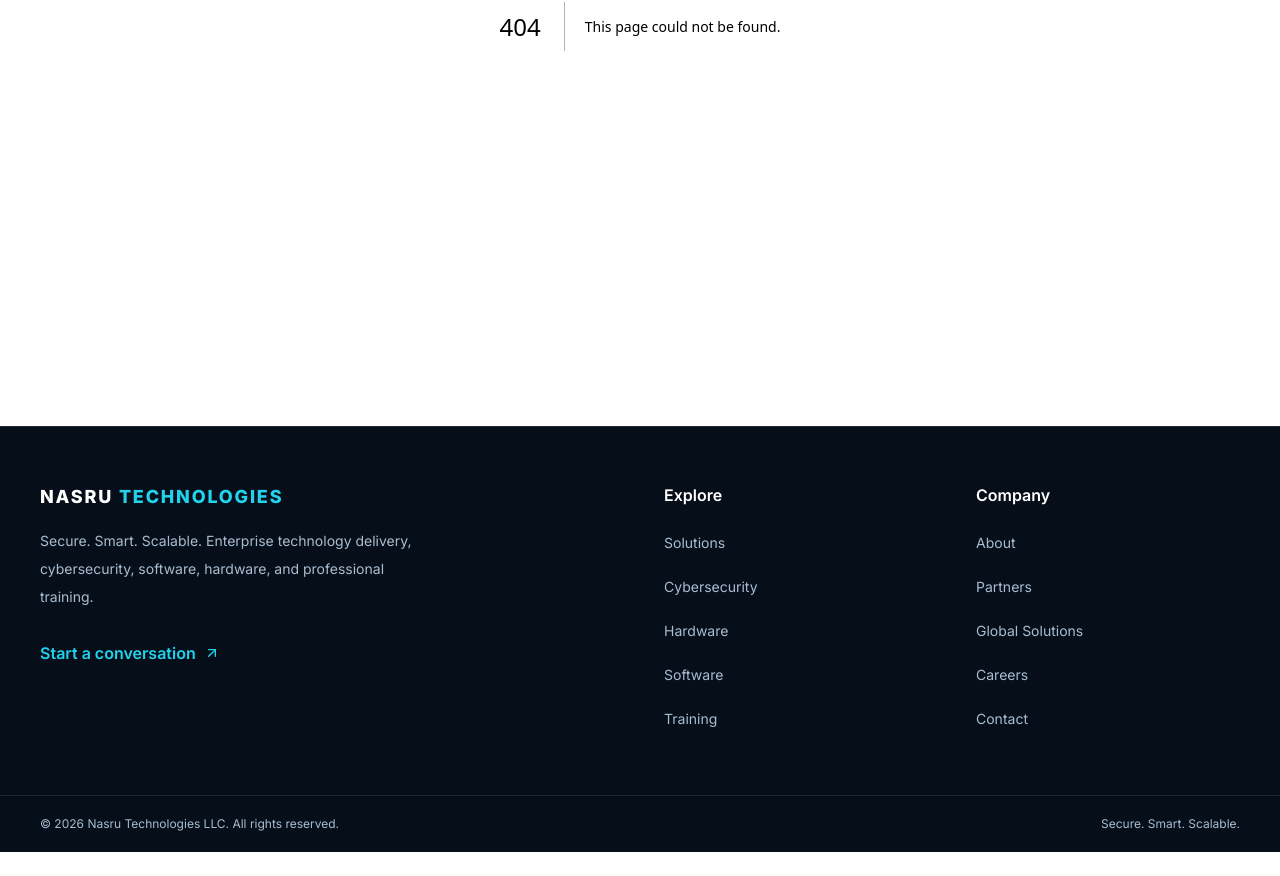
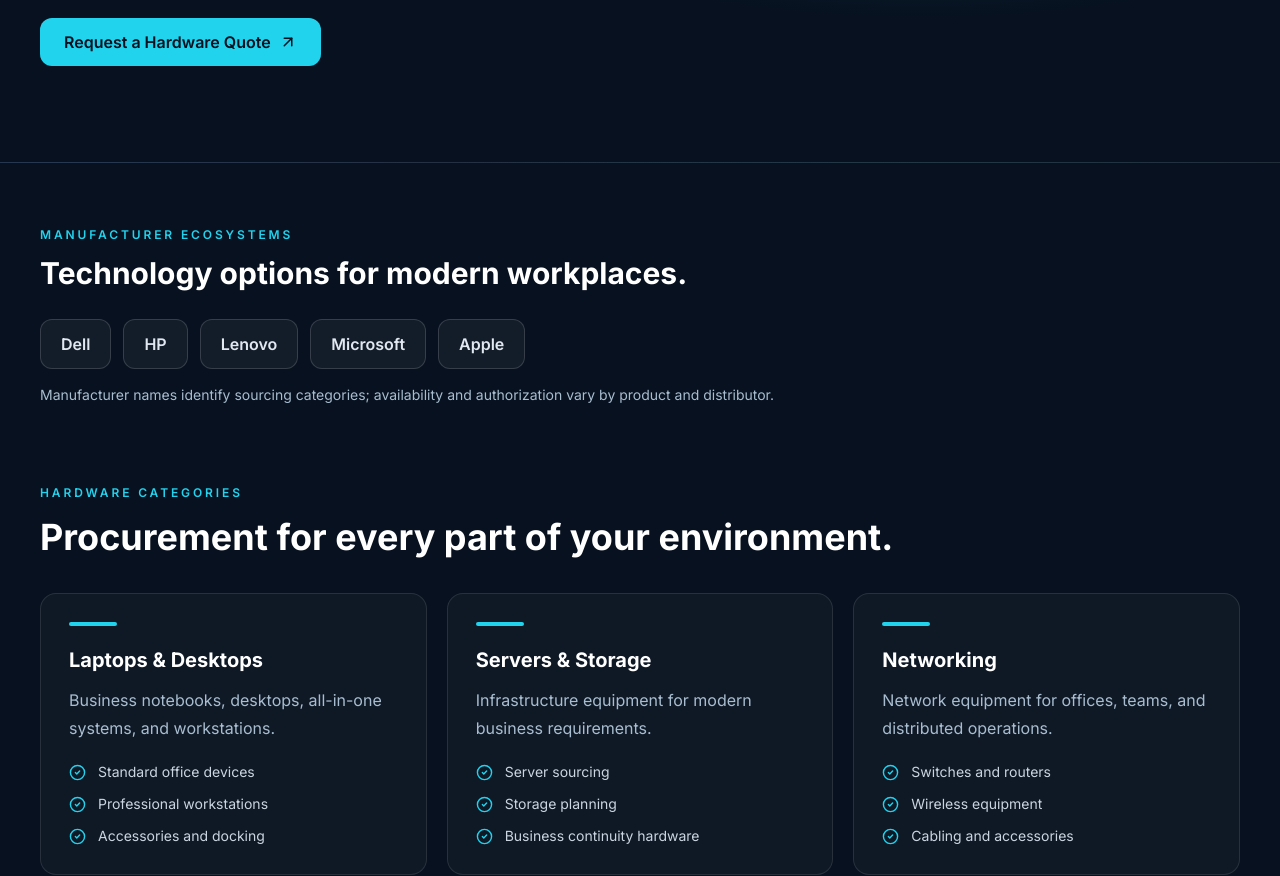
Before and after one commit to Natinael-hub/NASRU-TECHNOLOGIES, a Next.js app: page /smart in a window 1280 px wide. Before the commit this address had no page. Shown: the part 451-1327 px from the top of the page. Before the commit the page ends 1303 px from the top, so only its background shows below. Built offline with nearby package versions, Linux system fonts and the light colour scheme.

Commit message:
feat(phase2): add src/app/smart/page.tsx

```diff
--- /dev/null
+++ b/src/app/smart/page.tsx
@@ -0,0 +1,7 @@
+import type { Metadata } from "next";
+import { SectionIntro } from "@/components/section-intro";
+import { ServiceGrid } from "@/components/service-grid";
+export const metadata:Metadata={title:"Hardware Procurement",description:"Business laptops, desktops, servers, networking, and enterprise hardware procurement through Nasru Technologies.",alternates:{canonical:"/smart"}};
+const manufacturers=["Dell","HP","Lenovo","Microsoft","Apple"];
+const items=[{title:"Laptops & Desktops",description:"Business notebooks, desktops, all-in-one systems, and workstations.",bullets:["Standard office devices","Professional workstations","Accessories and docking"]},{title:"Servers & Storage",description:"Infrastructure equipment for modern business requirements.",bullets:["Server sourcing","Storage planning","Business continuity hardware"]},{title:"Networking",description:"Network equipment for offices, teams, and distributed operations.",bullets:["Switches and routers","Wireless equipment","Cabling and accessories"]},{title:"Displays & Peripherals",description:"Productivity equipment that supports effective workplaces.",bullets:["Monitors and displays","Keyboards and peripherals","Device accessories"]},{title:"Security Hardware",description:"Hardware sourcing for physical and network security environments.",bullets:["Video surveillance equipment","Access control devices","Network security appliances"]},{title:"Procurement Support",description:"Match specifications, quantities, and product options to your project.",bullets:["Requirements review","Manufacturer options","Quote coordination"]}];
+export default function SmartPage(){return <main id="main-content"><SectionIntro eyebrow="Nasru Hardware" title="Business hardware, sourced with purpose." description="Nasru Technologies helps organizations source business-class devices and enterprise equipment. Our distribution relationships support procurement aligned with your technical requirements and budget." cta="Request a Hardware Quote"/><section className="container-nasru pt-16"><p className="eyebrow">Manufacturer ecosystems</p><h2 className="mt-3 text-3xl font-bold text-white">Technology options for modern workplaces.</h2><div className="mt-7 flex flex-wrap gap-3">{manufacturers.map(name=><span key={name} className="rounded-xl border border-white/15 bg-white/5 px-5 py-3 font-semibold text-slate-200">{name}</span>)}</div><p className="mt-4 text-sm text-muted">Manufacturer names identify sourcing categories; availability and authorization vary by product and distributor.</p></section><section className="container-nasru py-20"><p className="eyebrow">Hardware categories</p><h2 className="mb-9 mt-4 text-3xl font-bold text-white sm:text-4xl">Procurement for every part of your environment.</h2><ServiceGrid items={items}/></section></main>}
```
